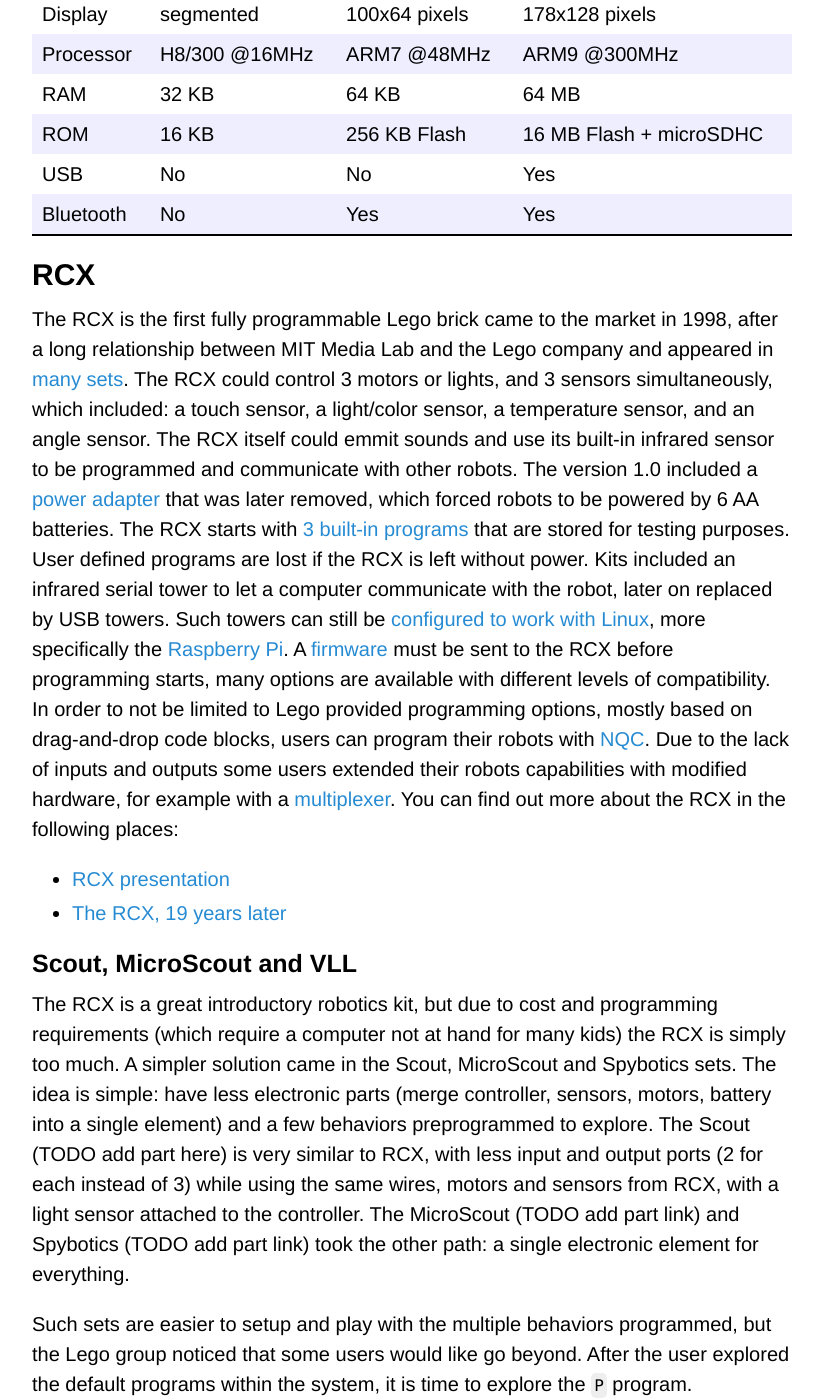
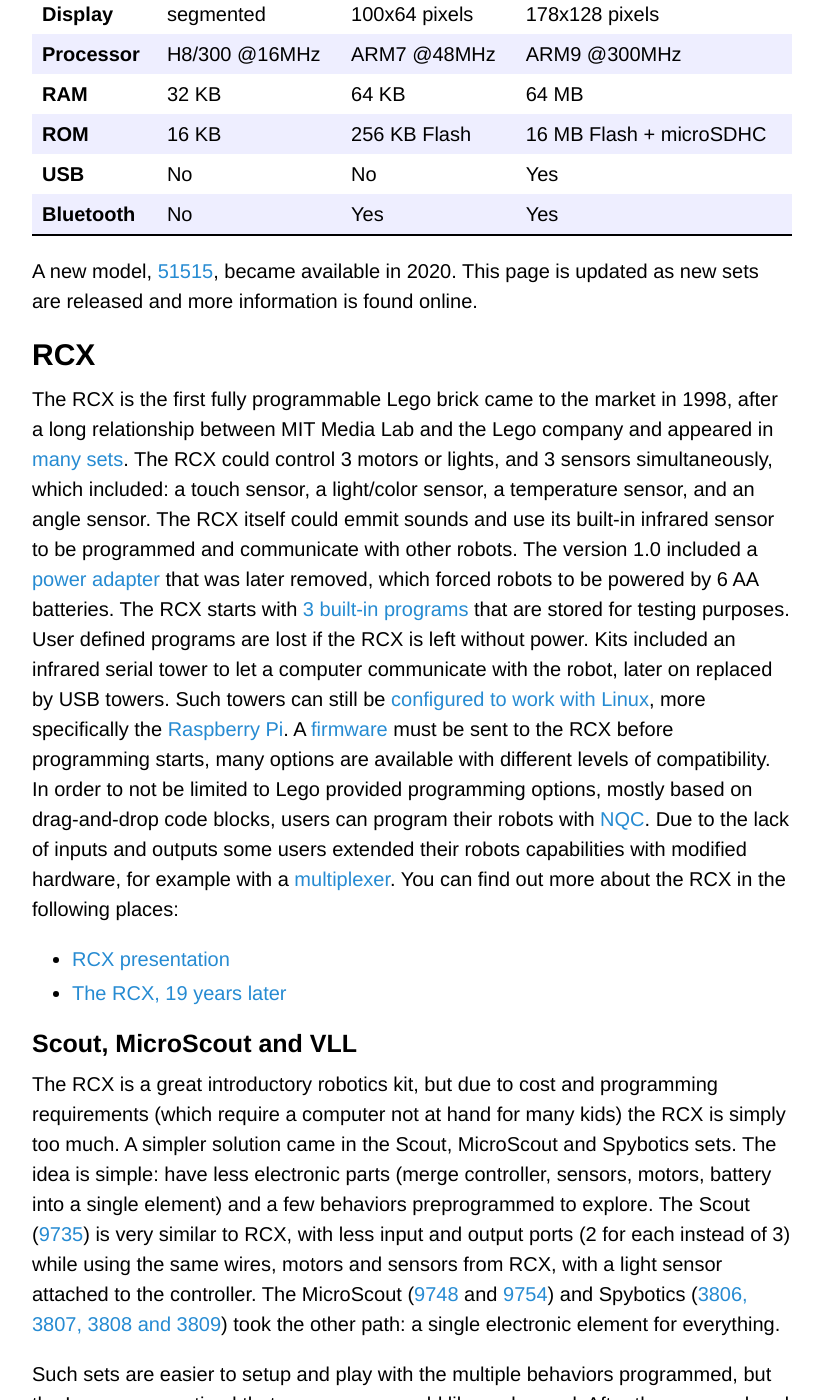
Before and after one commit to Maumagnaguagno/maumagnaguagno.github.io, a Jekyll site: the page built from mindstorms.md, in a window 1280 px wide and 1400 px high, scrolled down 530 px. Shown: the whole window, without its empty margins (228-1051 px from the left). Built offline with Jekyll 4.4.1, drawn with Linux system fonts in a browser that asks for light colours; our own code applies the rules of GitHub Pages for plain Markdown files; some of the changed text lies outside the part shown.

Commit message:
Add links to multiple parts in Mindstorms

```diff
--- a/mindstorms.md
+++ b/mindstorms.md
@@ -14,13 +14,16 @@ The kits were named as Lego Mindstorms due to the book [Mindstorms: Children, Co
 
 || RCX | NXT | EV3
 --- | --- | --- | ---
-Release | 1998 | 2006 | 2013
-Display | segmented | 100x64 pixels | 178x128 pixels
-Processor | H8/300 @16MHz | ARM7 @48MHz | ARM9 @300MHz
-RAM | 32 KB | 64 KB | 64 MB
-ROM | 16 KB | 256 KB Flash | 16 MB Flash + microSDHC
-USB | No | No | Yes
-Bluetooth | No | Yes | Yes
+**Release** | 1998 | 2006 | 2013
+**Display** | segmented | 100x64 pixels | 178x128 pixels
+**Processor** | H8/300 @16MHz | ARM7 @48MHz | ARM9 @300MHz
+**RAM** | 32 KB | 64 KB | 64 MB
+**ROM** | 16 KB | 256 KB Flash | 16 MB Flash + microSDHC
+**USB** | No | No | Yes
+**Bluetooth** | No | Yes | Yes
+
+A new model, [51515](https://www.lego.com/en-us/aboutus/news/2020/june/lego-mindstorms-robot-inventor/), became available in 2020.
+This page is updated as new sets are released and more information is found online.
 
 ## RCX
 The RCX is the first fully programmable Lego brick came to the market in 1998, after a long relationship between MIT Media Lab and the Lego company and appeared in [many sets](https://www.bricklink.com/catalogList.asp?catType=S&catString=59.631).
@@ -42,8 +45,8 @@ You can find out more about the RCX in the following places:
 The RCX is a great introductory robotics kit, but due to cost and programming requirements (which require a computer not at hand for many kids) the RCX is simply too much.
 A simpler solution came in the Scout, MicroScout and Spybotics sets.
 The idea is simple: have less electronic parts (merge controller, sensors, motors, battery into a single element) and a few behaviors preprogrammed to explore.
-The Scout (TODO add part here) is very similar to RCX, with less input and output ports (2 for each instead of 3) while using the same wires, motors and sensors from RCX, with a light sensor attached to the controller.
-The MicroScout (TODO add part link) and Spybotics (TODO add part link) took the other path: a single electronic element for everything.
+The Scout ([9735](https://brickipedia.fandom.com/wiki/9735_Robotics_Discovery_Set)) is very similar to RCX, with less input and output ports (2 for each instead of 3) while using the same wires, motors and sensors from RCX, with a light sensor attached to the controller.
+The MicroScout ([9748](https://brickipedia.fandom.com/wiki/9748_Droid_Developer_Kit) and [9754](https://brickipedia.fandom.com/wiki/9754_Dark_Side_Developer_Kit)) and Spybotics ([3806, 3807, 3808 and 3809](https://brickipedia.fandom.com/wiki/Spybotics)) took the other path: a single electronic element for everything.
 
 Such sets are easier to setup and play with the multiple behaviors programmed, but the Lego group noticed that some users would like go beyond.
 After the user explored the default programs within the system, it is time to explore the ``P`` program.
@@ -52,6 +55,7 @@ After the user explored the default programs within the system, it is time to ex
 - [Controlling a MicroScout from an RCX using VLL](https://pbrick.info/2013/10/microscout-rcx-vll/)
 - [R2D2](https://www.geocities.ws/laosoh/robots/r2d2new/R2D2.htm)
 - [Adafruit Bluetooth Remote Control for the Lego Droid Developer Kit](https://learn.adafruit.com/bluetooth-remote-for-lego-droid/)
+- [Swift and VLL](https://adriansieber.com/control-lego-via-swift-on-ipados/)
 
 ## NXT
 The next generation of Mindstorms came in two versions, the first in July 2006 and the second one in August 2009.
@@ -62,18 +66,22 @@ The evolution of Mindstorms created the third release of Lego robots in Septembe
 Sensors and motors are retro-compatible with NXT ones due to no modifications to the cables.
 
 ## Extra bits
+TODO
+- Code Pilot ([8479](https://brickipedia.fandom.com/wiki/8479_Barcode_Multi-Set))
 
 ### Motors
+TODO
 
 ### Power Functions
 In 2007 Lego introduced a new connector for motors and sensors, resembling the one from the RCX era with [studs](https://en.wikipedia.org/wiki/Lego_Technic#%22Studded%22_(Beams)_versus_%22Studless%22_(Liftarms)).
 Such system is seen as a simpler way to add motorized/remote control features to model that are otherwise manually operated.
-Some recent sets that do not come with Power Functions have a dedicated space to them to the set.
-You can see a list of Power Function sets at [wikipedia](https://en.wikipedia.org/wiki/Lego_Technic#Power_Functions).
+Some recent sets have a dedicated space to add Power Functions.
+A list of Power Function sets is available [here](https://en.wikipedia.org/wiki/Lego_Technic#Power_Functions).
 
 ### WeDo / Boost
 Features smartphone app programming and is available through the sets:
-- Creative toolbox 17101
-- Droid commander 75253
+- Creative toolbox ([17101](https://brickipedia.fandom.com/wiki/17101_Boost_Creative_Toolbox)) - 2017
+- Droid commander ([75253](https://brickipedia.fandom.com/wiki/75253_Droid_Commander)) - 2019
 
 ### Prime
+TODO
```
